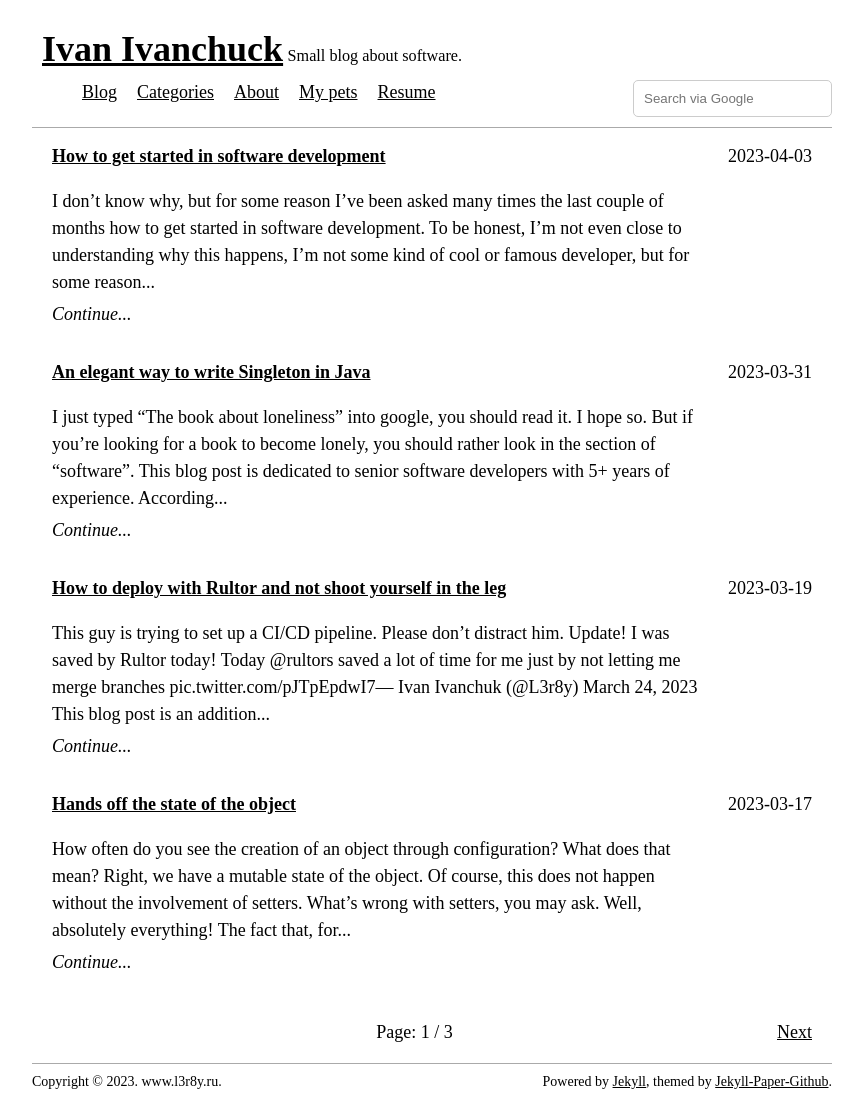
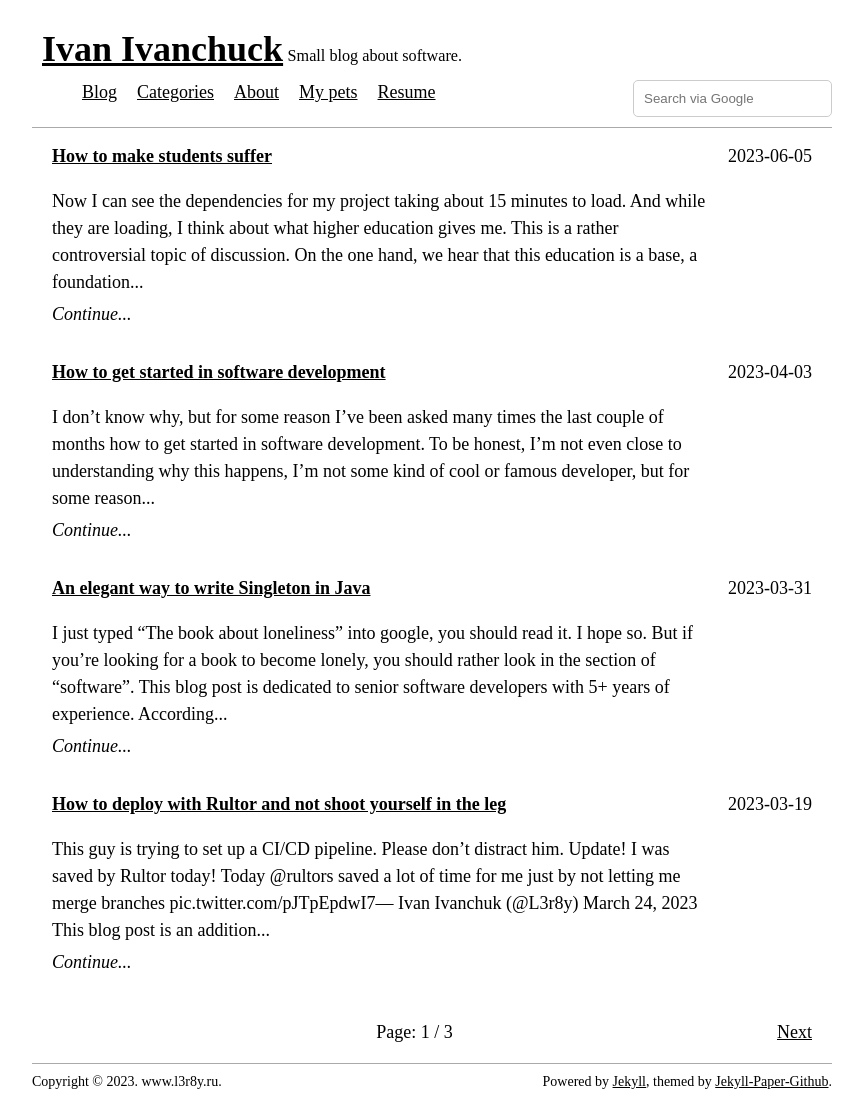
Before and after one commit to l3r8yJ/l3r8yj.github.io, a Jekyll site: the page built from index.html, in a window 1280 px wide. Shown: the whole page, without its empty margins (208-1071 px from the left). Built offline with Jekyll 4.4.1, drawn with Linux system fonts in a browser that asks for light colours; some web fonts are replaced; the list of posts is cut into pages by our own code.

Commit message:
new blog post

```diff
--- a/_drafts/2023-05-19-how-to-make-students-suffer.md
+++ b/_posts/2023/2023-06-05-how-to-make-students-suffer.md
@@ -1,13 +1,16 @@
 ---
 title: How to make students suffer
 layout: post
-date: '2023-06-04'
-last_modified_at: '2023-06-04'
+date: '2023-06-05'
+last_modified_at: '2023-06-05'
 categories:
 - education
 tags: blog-post
 ---
+
 Now I can see the dependencies for my project taking about 15 minutes to load. And while they are loading, I think about what higher education gives me.
+
+<img weight="520" title="Suffering Guts" alt="Suffering Guts" src="/assets/images/berserk.jpg">
 
 This is a rather controversial topic of discussion. On the one hand, we hear that this education is a base, a foundation for future knowledge; on the other hand, there is an opinion that it is useless.
 
@@ -35,7 +38,9 @@ It is useless to force someone who doesn't want to learn, the knowledge will sim
 
 For the second type, the situation is a little better. Guys like these will get a "general idea" of software development. But don't you think the price you paid for this "general introduction" is too high?
 
-I want to ask you, how much information can a lecturer put into your head in 2 lectures? Don't you think that the total amount of knowledge given at the university is less than 10% of the total amount of knowledge? And I'm not talking about the relevance of this knowledge In the time you spend sitting and listening to the lecturer, you can read two or three books on the subject. The quality and value of the knowledge in these books will often be much greater than sitting in an auditorium.
+I want to ask you, how much information can a lecturer put into your head in 2 lectures? Don't you think that the total amount of knowledge given at the university is less than 10% of the total amount of knowledge? And I'm not talking about the relevance of this knowledge.
+
+In the time you spend sitting and listening to the lecturer, you can read two or three books on the subject. The quality and value of the knowledge in these books will often be much greater than sitting in an auditorium.
 
 Now you can turn your attention to lab work. In 90% of cases, the teacher at the university has not even heard of the concept of code quality. We have a picture of students accustoming themselves to write terrible code for 4 years.
 
@@ -48,8 +53,42 @@ For the third type, the university has nothing to offer, just nothing but a wast
 <br/>
 
 ## Professors
+
+Here I'm trying to highlight points related to professors, with a good chance I'm missing out on a lot of things.
+
+**Non-professional professors**
+
+Let's look at one of the signs of professionalism.
+
+*The main sign that a person is a professional is that he gets **paid** for the work done.*
+
 Can you tell me what percentage of all IT professors work in IT? 10%? 5%? How can a person who doesn't get paid to write code teach someone how to write code? To put it in perspective, would you willingly enter a vehicle with a driving instructor who lacks a driver's license?
+
+You might argue that these people are theorists, not practitioners. Well, I can tell you that theorists have no place in programming. Especially when we're talking about teaching.
+
+> *“Talk is cheap. Show me the code.”*
+>
+> – Linus Torvalds
 
 How are students evaluated? If you went to a lecture - well done, if you didn't go - you'll write an exam. Just come to all classes and you don't have to take the exam. Can you tell me how attending all the lectures will help me learn something?
 
 Often teachers have no clear criteria, only an emotional assessment. I liked you, I'll give you an A! A student's grade might be influenced by personal favoritism rather than objective standards.
+
+**Insulting professors.**
+
+But the worst thing that could happen would be if such a professor found out that you work as a programmer. You have no idea how much his attitude toward you would change for the worse. The idea that a student might know some area better than he does terrifies him. And he tries to prove otherwise in class, in a lecture, etc.
+
+  > *"I'm going to prove to myself that I'm better than this twenty-year-old kid!"*
+  >
+  > *– Some Insulting Professor*
+
+<br/>
+
+## Short summary
+What can I say at the end.
+
+Right now I would compare my university education to something like a long torture, where the executioner tries to keep me alive as long as possible. Whether you need it, you decide for yourself.
+
+<br/>
+
+Thank you for your attention!
```
Also changed, not shown: assets/images/berserk.jpg (added).
